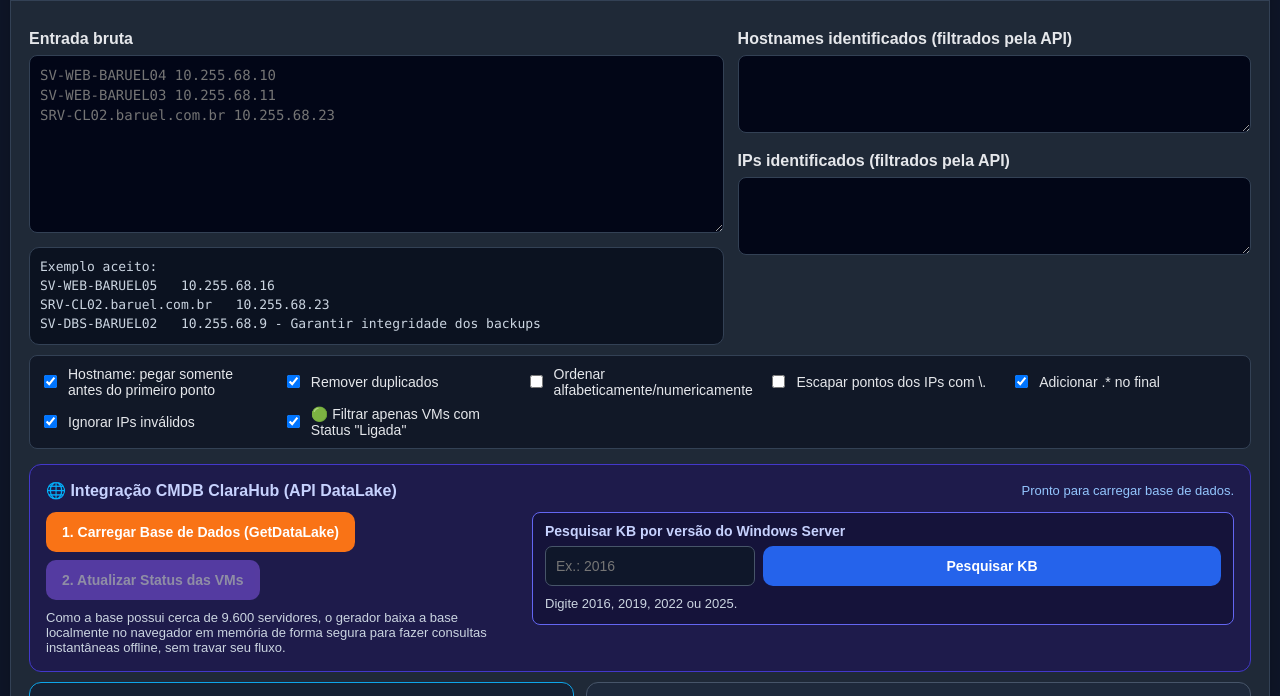
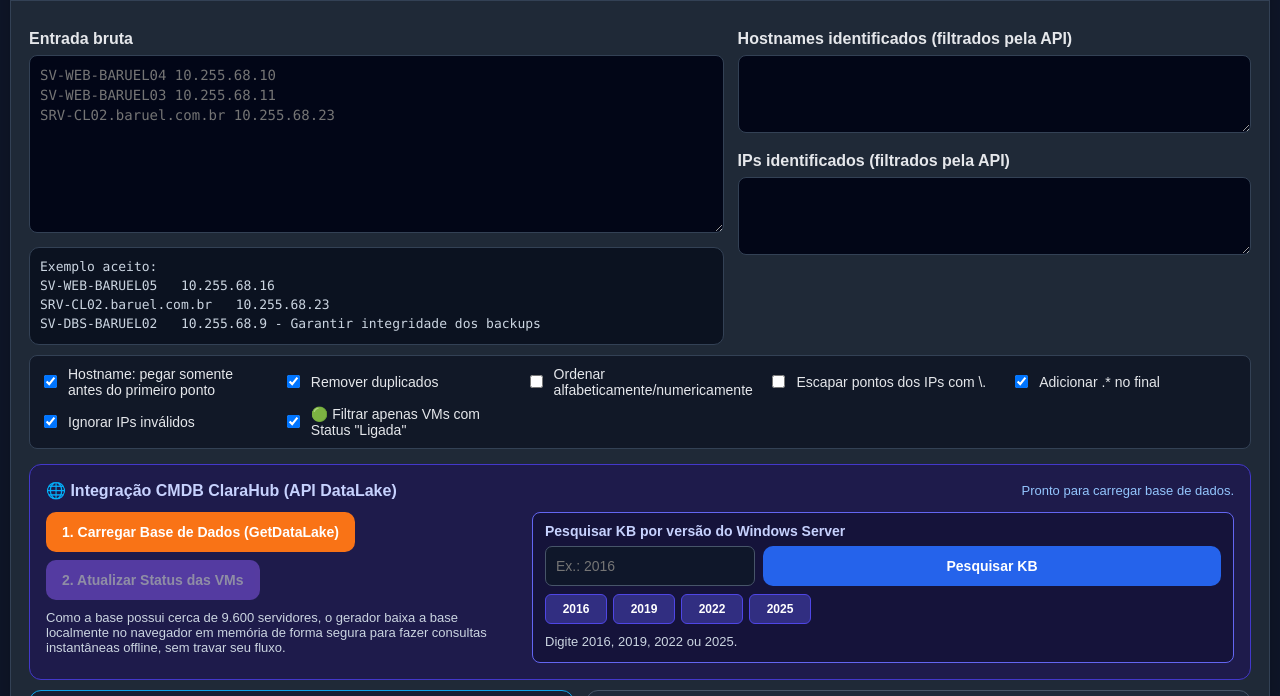
Before and after one commit to renanser-code/multi-apps, a plain HTML site: page gerador_tanium_hostnames_ips_v3.html in a window 1280 px wide. Shown: the part 95-791 px from the top of the page. Drawn offline with Linux system fonts and the light colour scheme.

Commit message:
Adicionar atalhos a consulta de KBs

```diff
--- a/gerador_tanium_hostnames_ips_v3.html
+++ b/gerador_tanium_hostnames_ips_v3.html
@@ -84,6 +84,9 @@
     .kb-quick-search-title { color:#c7d2fe; font-size:14px; font-weight:700; margin-bottom:7px; }
     .kb-quick-search-row { display:grid; grid-template-columns:minmax(140px,210px) auto; gap:8px; align-items:center; }
     .kb-quick-search input { width:100%; min-height:40px; border:1px solid #475569; border-radius:7px; background:#0f172a; color:#fff; padding:8px 10px; font-size:14px; }
+    .kb-version-shortcuts { display:flex; gap:6px; flex-wrap:wrap; margin-top:8px; }
+    .kb-version-shortcuts button { min-width:62px; padding:7px 10px; border-radius:6px; background:#312e81; border:1px solid #4f46e5; font-size:12px; }
+    .kb-version-shortcuts button:hover,.kb-version-shortcuts button.active { background:#4f46e5; border-color:#818cf8; }
     .kb-quick-result { margin-top:8px; color:#cbd5e1; font-size:13px; line-height:1.55; }
     .kb-quick-result ul { margin:0; padding-left:18px; }
     @media (max-width:1050px){ .cmdb-toolbar{grid-template-columns:1fr;} }
@@ -254,6 +257,12 @@ SV-DBS-BARUEL02&nbsp;&nbsp;&nbsp;10.255.68.9 - Garantir integridade dos backups
               <datalist id="serverKbVersions">
                 <option value="2016"></option><option value="2019"></option><option value="2022"></option><option value="2025"></option>
               </datalist>
+            </div>
+            <div class="kb-version-shortcuts" aria-label="Atalhos de versão do Windows Server">
+              <button type="button" data-version="2016" onclick="selectServerKbVersion('2016')">2016</button>
+              <button type="button" data-version="2019" onclick="selectServerKbVersion('2019')">2019</button>
+              <button type="button" data-version="2022" onclick="selectServerKbVersion('2022')">2022</button>
+              <button type="button" data-version="2025" onclick="selectServerKbVersion('2025')">2025</button>
             </div>
             <div id="serverKbLookupResult" class="kb-quick-result">Digite 2016, 2019, 2022 ou 2025.</div>
           </div>
@@ -1566,6 +1575,9 @@ function renderServerKbLookup() {
   if (!input || !result) return [];
 
   const version = String(input.value || "").trim();
+  document.querySelectorAll(".kb-version-shortcuts button").forEach(button => {
+    button.classList.toggle("active", button.dataset.version === version);
+  });
   if (!version) {
     result.innerHTML = "Digite 2016, 2019, 2022 ou 2025.";
     return [];
@@ -1585,6 +1597,13 @@ function renderServerKbLookup() {
   const badgeColor = isApiLoaded ? "#8b5cf6" : "#10b981";
   result.innerHTML = `<ul>${items.map(item => renderKbSuggestionItem(item, badgeText, badgeColor)).join("")}</ul>`;
   return items;
+}
+
+function selectServerKbVersion(version) {
+  const input = document.getElementById("serverKbLookupInput");
+  if (!input) return [];
+  input.value = String(version || "");
+  return renderServerKbLookup();
 }
 
 function suggestKBs(lines) {
```
Also changed, not shown: gerador_tanium_hostnames_ips_v3.test.js (+5 -0 lines).
